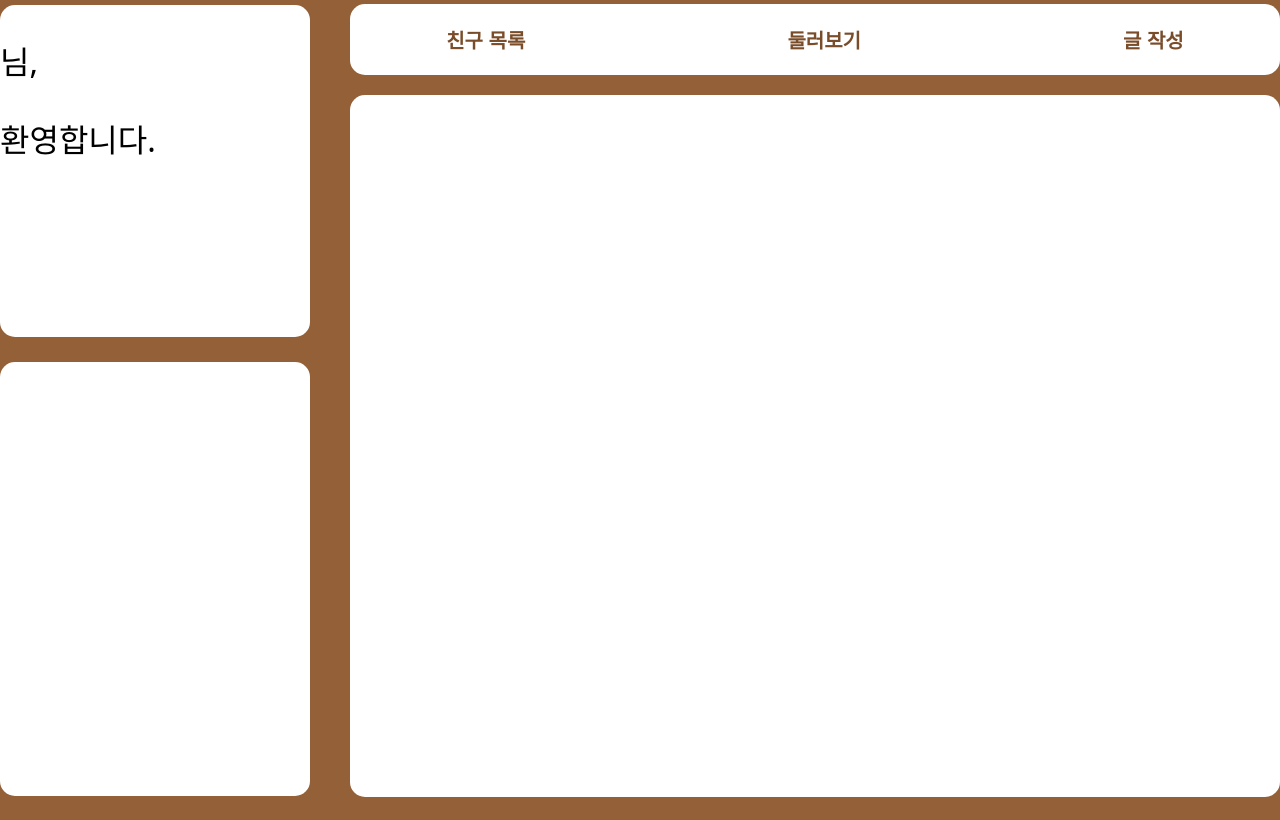
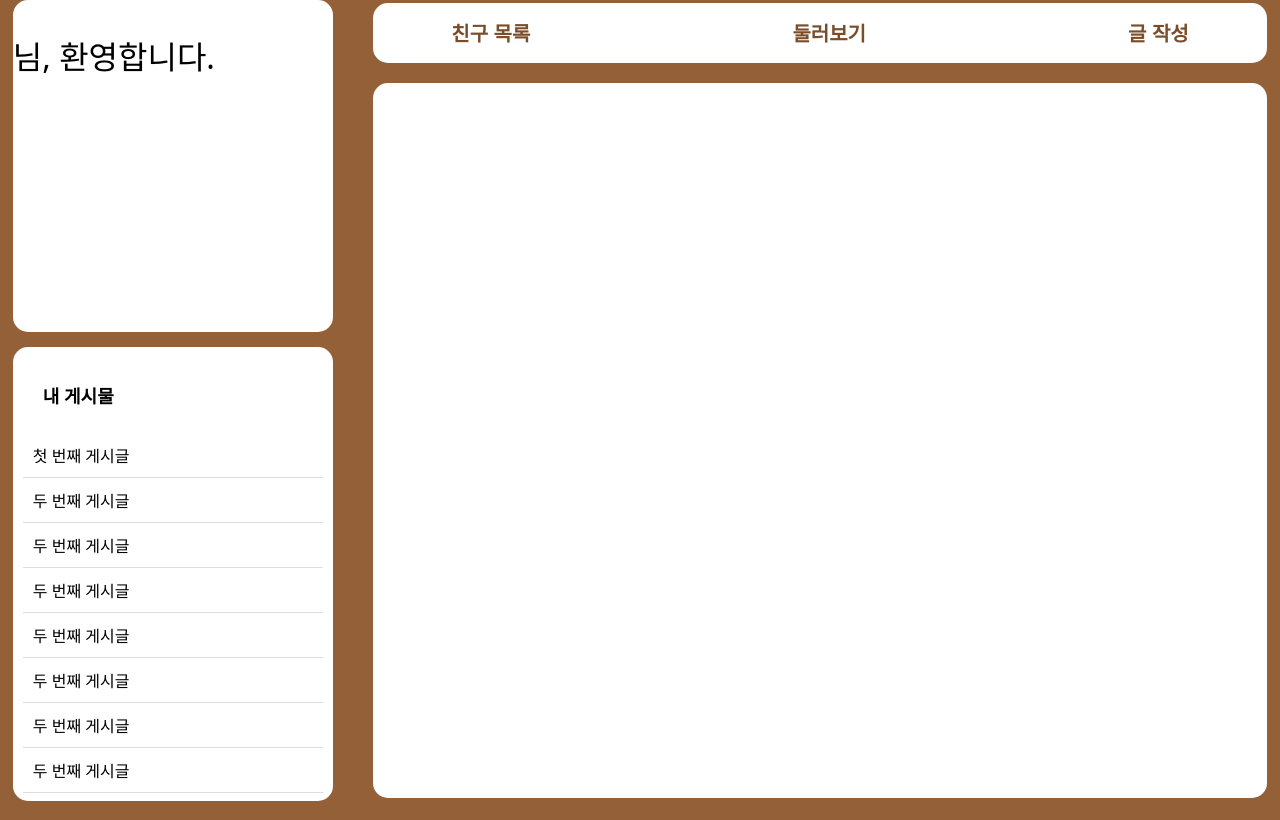
Before and after one commit to milin3t/Appcenter-Blog, a React (Vite) app: page /main in a window 1280 px wide. Built offline with nearby package versions, Linux system fonts and the light colour scheme.

Commit message:
[Feat] Sidebar implemented

```diff
--- a/src/components/RegisterSuccess.jsx
+++ b/src/components/RegisterSuccess.jsx
@@ -12,7 +12,10 @@ const RegisterSuccess = () => {
         <p className="register-success-message">
           신규 회원 가입이 완료되었습니다.
         </p>
-        <button className="login-button" onClick={() => navigate("/")}>
+        <button
+          className="register-success-button"
+          onClick={() => navigate("/")}
+        >
           로그인 하러 가기
         </button>
       </div>
--- /dev/null
+++ b/src/components/Sidebar.jsx
@@ -0,0 +1,30 @@
+// src/components/Sidebar.jsx
+import React from "react";
+import "../styles/Sidebar.css";
+
+const Sidebar = ({ posts, onSelectPost }) => {
+  return (
+    <div className="sidebar-box">
+      {posts.length > 0 ? (
+        <>
+          <h3 className="sidebar-title">내 게시물</h3>
+          <ul className="post-list">
+            {posts.map((post, index) => (
+              <li
+                key={index}
+                className="post-item"
+                onClick={() => onSelectPost(post)}
+              >
+                {post.title}
+              </li>
+            ))}
+          </ul>
+        </>
+      ) : (
+        <p className="no-posts">불러올 글이 없습니다!</p>
+      )}
+    </div>
+  );
+};
+
+export default Sidebar;
--- a/src/pages/MainPage.jsx
+++ b/src/pages/MainPage.jsx
@@ -1,24 +1,42 @@
-import React from "react";
+// src/pages/MainPage.jsx
+import React, { useState, useEffect } from "react";
 import "../styles/Main.css";
+import Sidebar from "../components/Sidebar";
 
 const MainPage = ({ userId }) => {
+  const [posts, setPosts] = useState([
+    { id: 1, title: "첫 번째 게시글" },
+    { id: 2, title: "두 번째 게시글" },
+    { id: 2, title: "두 번째 게시글" },
+    { id: 2, title: "두 번째 게시글" },
+    { id: 2, title: "두 번째 게시글" },
+    { id: 2, title: "두 번째 게시글" },
+    { id: 2, title: "두 번째 게시글" },
+    { id: 2, title: "두 번째 게시글" },
+    { id: 2, title: "두 번째 게시글" },
+    { id: 2, title: "두 번째 게시글" },
+    { id: 2, title: "두 번째 게시글" },
+    { id: 2, title: "두 번째 게시글" },
+    { id: 2, title: "두 번째 게시글" },
+    { id: 2, title: "두 번째 게시글" },
+
+    // 임시 데이터
+  ]);
+
   return (
     <div className="mainpage-container">
       <div className="left-container">
         <div className="profile-box">
-          <p className="p1">{userId}님,</p>
-          <p className="p2">환영합니다.</p>
+          <p>{userId}님, 환영합니다.</p>
         </div>
-        <div className="sidebar-box"></div>
+        <Sidebar posts={posts} />
       </div>
 
       <div className="right-container">
         <div className="header-box">
-          <div className="header-buttons-container">
-            <button className="header-button">친구 목록</button>
-            <button className="header-button">둘러보기</button>
-            <button className="header-button">글 작성</button>
-          </div>
+          <button className="header-button">친구 목록</button>
+          <button className="header-button">둘러보기</button>
+          <button className="header-button">글 작성</button>
         </div>
         <div className="post-box"></div>
       </div>
--- a/src/styles/Main.css
+++ b/src/styles/Main.css
@@ -2,8 +2,8 @@
   display: flex;
   justify-content: center;
   align-items: center;
-  width: 100vw;
-  height: 100vh;
+  width: 98vw;
+  height: 95vh;
   padding: 20px;
   background-color: #946038;
   gap: 40px; /* 좌우 간격 조정 */
@@ -13,7 +13,7 @@
 .left-container {
   display: flex;
   flex-direction: column;
-  gap: 25px;
+  gap: 15px;
   width: 320px; /* 고정 너비 설정 */
   align-items: center;
 }
@@ -28,51 +28,38 @@
   font-size: 32px;
 }
 
+/* 헤더 박스 */
+.header-box {
+  display: flex;
+  flex-direction: row;
+  justify-content: center;
+  gap: 250px;
+  width: 100%;
+  height: 60px;
+  align-items: center;
+  border-radius: 15px;
+  background: #fff;
+}
+
 /* 사이드바 박스 */
 .sidebar-box {
-  width: 100%;
+  width: 300px;
   height: 434px;
   flex-shrink: 0;
   border-radius: 15px;
   background: #fff;
-}
-
-/* 오른쪽 콘텐츠 영역 */
-.right-container {
-  display: flex;
-  flex-direction: column;
-  gap: 20px;
-  width: 960px; /* 고정 너비 설정 */
-  align-items: center;
-}
-
-/* 헤더 박스 */
-.header-box {
-  width: 100%;
-  height: 71px;
-  flex-shrink: 0;
-  border-radius: 15px;
-  background: #fff;
+  overflow-y: auto; /* 내부 스크롤 적용 */
+  padding: 10px;
+  position: relative;
 }
 
 /* 포스트 박스 */
 .post-box {
   width: 100%;
-  height: 702px;
+  height: 715px;
   flex-shrink: 0;
   border-radius: 15px;
   background: #fff;
-}
-
-/* 헤더 버튼 */
-.header-buttons-container {
-  display: flex;
-  flex-direction: row;
-  justify-content: center;
-  gap: 250px;
-  width: 100%;
-  height: 100%;
-  align-items: center;
 }
 
 .header-button {
--- a/src/styles/Register.css
+++ b/src/styles/Register.css
@@ -103,42 +103,6 @@
   margin-bottom: 40px;
 }
 
-/* 로그인 이동 버튼 */
-.login-button {
-  width: 378px;
-  height: 48px;
-  margin-top: 40px;
-  background: #946038;
-  color: #fff;
-  font-size: 18px;
-  font-weight: bold;
-  border: none;
-  border-radius: 15px;
-  cursor: pointer;
-  text-align: center;
-}
-
-.login-button:hover {
-  background: #7a4d2a;
-}
-
-.register-success-box {
-  width: 466px;
-  height: 500px;
-  flex-shrink: 0;
-  border-radius: 15px;
-  background: white;
-  display: flex;
-  flex-direction: column;
-  align-items: center;
-  justify-content: center;
-  position: absolute;
-  top: 50%;
-  left: 50%;
-  transform: translate(-50%, -50%);
-}
-
-/* 회원가입 성공 메시지 */
 .register-success-title {
   font-size: 28px;
   font-weight: bold;
@@ -152,8 +116,20 @@
   margin-bottom: 40px;
 }
 
-/* 로그인 이동 버튼 */
-.login-button {
+.register-success-box {
+  width: 466px;
+  height: 793px;
+  flex-shrink: 0;
+  border-radius: 15px;
+  background: white;
+  display: flex;
+  flex-direction: column;
+  align-items: center;
+  justify-content: center;
+}
+
+/* 로그인 하러 가기 버튼 중앙 정렬 */
+.register-success-button {
   width: 378px;
   height: 48px;
   margin-top: 40px;
@@ -165,8 +141,11 @@
   border-radius: 15px;
   cursor: pointer;
   text-align: center;
+  display: flex;
+  align-items: center;
+  justify-content: center;
 }
 
-.login-button:hover {
+.register-success-button:hover {
   background: #7a4d2a;
 }
--- /dev/null
+++ b/src/styles/Sidebar.css
@@ -0,0 +1,54 @@
+/* 사이드바 제목 (고정) */
+.sidebar-title {
+  font-size: 18px;
+  font-weight: bold;
+  margin: 0 0 10px 10px;
+  position: sticky;
+  top: 0;
+  background: #fff;
+  padding: 10px;
+  z-index: 10;
+}
+
+/* 사이드바 제목 */
+.sidebar-title {
+  font-size: 18px;
+  font-weight: bold;
+  margin: 15px 10px;
+}
+
+/* 게시글 리스트 */
+.post-list {
+  list-style: none;
+  padding: 0;
+  margin: 0;
+}
+
+.post-item {
+  padding: 10px;
+  font-size: 16px;
+  text-align: left;
+  cursor: pointer;
+  border-bottom: 1px solid #ddd;
+}
+
+.post-item:hover {
+  background: #f4f4f4;
+}
+
+/* 게시글이 없을 때 메시지 */
+.no-posts {
+  text-align: center;
+  font-size: 16px;
+  color: #888;
+  margin-top: 50%;
+}
+
+/* 오른쪽 콘텐츠 영역 */
+.right-container {
+  display: flex;
+  flex-direction: column;
+  gap: 20px;
+  width: 960px; /* 고정 너비 설정 */
+  align-items: center;
+}
```
Also changed, not shown: src/pages/MainPage_API.jsx (added, +62 -0 lines).
